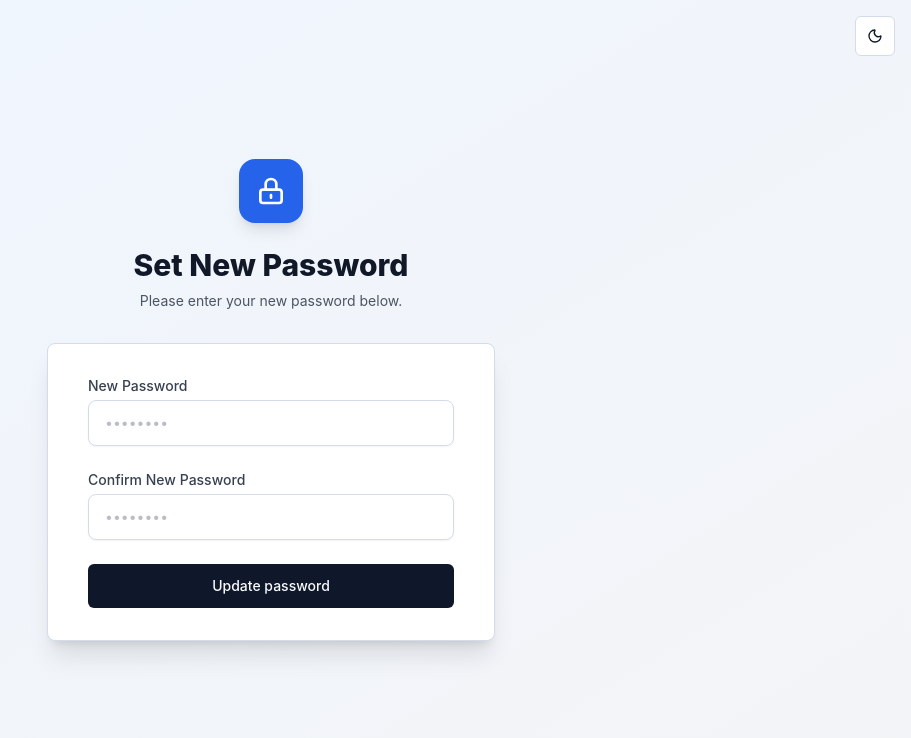
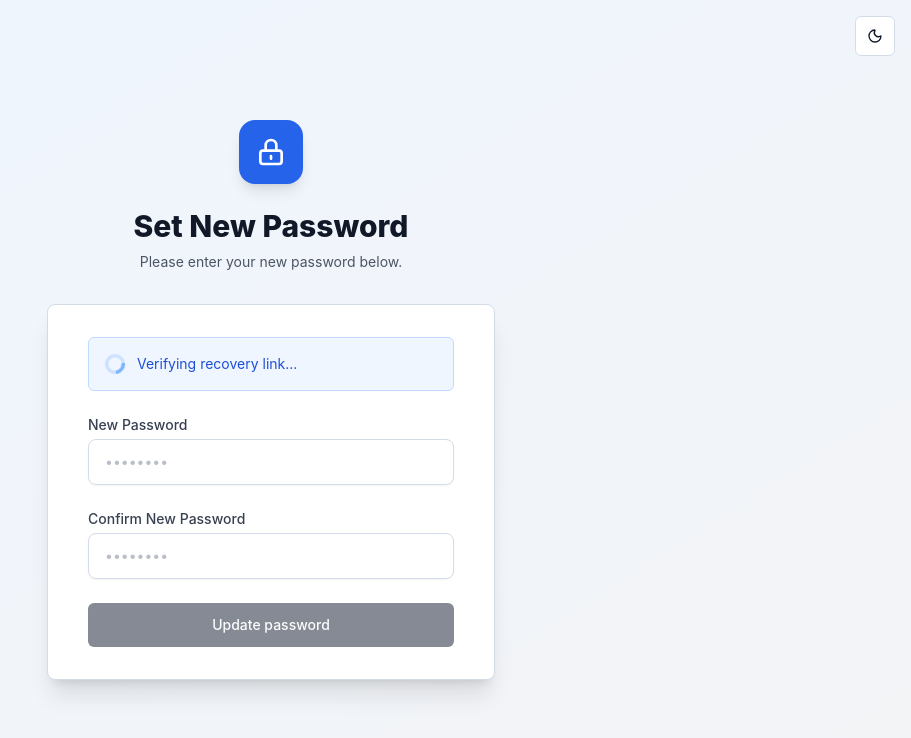
Before and after one commit to edm1922/SmartPOS, a Next.js app: page /auth/admin/reset-password in a window 1280 px wide. Shown: the top 738 px of the page, without its empty margins (369-1280 px from the left). Built offline with nearby package versions, Linux system fonts and the light colour scheme.

Commit message:
fix: use onAuthStateChange for password recovery session handling

```diff
--- a/src/app/auth/admin/reset-password/page.tsx
+++ b/src/app/auth/admin/reset-password/page.tsx
@@ -1,6 +1,6 @@
 'use client';
 
-import { useState, useEffect } from 'react';
+import { useState, useEffect, useRef } from 'react';
 import { useRouter } from 'next/navigation';
 import { supabase, supabaseAuth } from '@/lib/supabaseClient';
 import { Button } from '@/components/ui/Button';
@@ -13,20 +13,31 @@ export default function ResetPassword() {
   const [loading, setLoading] = useState(false);
   const [error, setError] = useState<string | null>(null);
   const [success, setSuccess] = useState(false);
+  const [sessionReady, setSessionReady] = useState(false);
+  const [pageError, setPageError] = useState<string | null>(null);
+  const sessionReadyRef = useRef(false);
   const router = useRouter();
 
   useEffect(() => {
-    // Check if there is a hash in the URL (Supabase recovery token)
-    // Or if the user is already authenticated (Supabase handles the redirect by setting a session)
-    const checkSession = async () => {
-      const { data: { session } } = await supabase.auth.getSession();
-      if (!session && !window.location.hash) {
-        // If no session and no hash, they probably shouldn't be here
-        // But hashes aren't always available in all redirect scenarios after the first load
-        // Supabase usually handles the recovery flow by setting a session
+    const { data: { subscription } } = supabase.auth.onAuthStateChange(
+      async (event, session) => {
+        if (event === 'PASSWORD_RECOVERY') {
+          sessionReadyRef.current = true;
+          setSessionReady(true);
+        }
       }
+    );
+
+    const timeout = setTimeout(() => {
+      if (!sessionReadyRef.current) {
+        setPageError('Failed to establish recovery session. Please try the link from your email again.');
+      }
+    }, 10000);
+
+    return () => {
+      subscription.unsubscribe();
+      clearTimeout(timeout);
     };
-    checkSession();
   }, []);
 
   const handleSubmit = async (e: React.FormEvent) => {
@@ -101,6 +112,35 @@ export default function ResetPassword() {
               </div>
             ) : (
               <form className="space-y-6" onSubmit={handleSubmit}>
+                {!sessionReady && !pageError && (
+                  <div className="rounded-md bg-blue-50 dark:bg-blue-900/30 border border-blue-200 dark:border-blue-800 p-4">
+                    <div className="flex">
+                      <div className="flex-shrink-0">
+                        <svg className="h-5 w-5 text-blue-400 animate-spin" fill="none" viewBox="0 0 24 24">
+                          <circle className="opacity-25" cx="12" cy="12" r="10" stroke="currentColor" strokeWidth="4" />
+                          <path className="opacity-75" fill="currentColor" d="M4 12a8 8 0 018-8V0C5.373 0 0 5.373 0 12h4z" />
+                        </svg>
+                      </div>
+                      <div className="ml-3">
+                        <p className="text-sm text-blue-700 dark:text-blue-300">Verifying recovery link...</p>
+                      </div>
+                    </div>
+                  </div>
+                )}
+                {pageError && (
+                  <div className="rounded-md bg-red-50 dark:bg-red-900/30 border border-red-200 dark:border-red-800 p-4">
+                    <div className="flex">
+                      <div className="flex-shrink-0">
+                        <svg className="h-5 w-5 text-red-400" fill="none" viewBox="0 0 24 24" stroke="currentColor">
+                          <path strokeLinecap="round" strokeLinejoin="round" strokeWidth={2} d="M12 8v4m0 4h.01M21 12a9 9 0 11-18 0 9 9 0 0118 0z" />
+                        </svg>
+                      </div>
+                      <div className="ml-3">
+                        <p className="text-sm text-red-700 dark:text-red-300">{pageError}</p>
+                      </div>
+                    </div>
+                  </div>
+                )}
                 {error && (
                   <div className="rounded-md bg-red-50 dark:bg-red-900/30 border border-red-200 dark:border-red-800 p-4">
                     <div className="flex">
@@ -160,7 +200,7 @@ export default function ResetPassword() {
                 <div>
                   <Button
                     type="submit"
-                    disabled={loading}
+                    disabled={loading || !sessionReady}
                     className="w-full"
                     size="lg"
                   >
```
